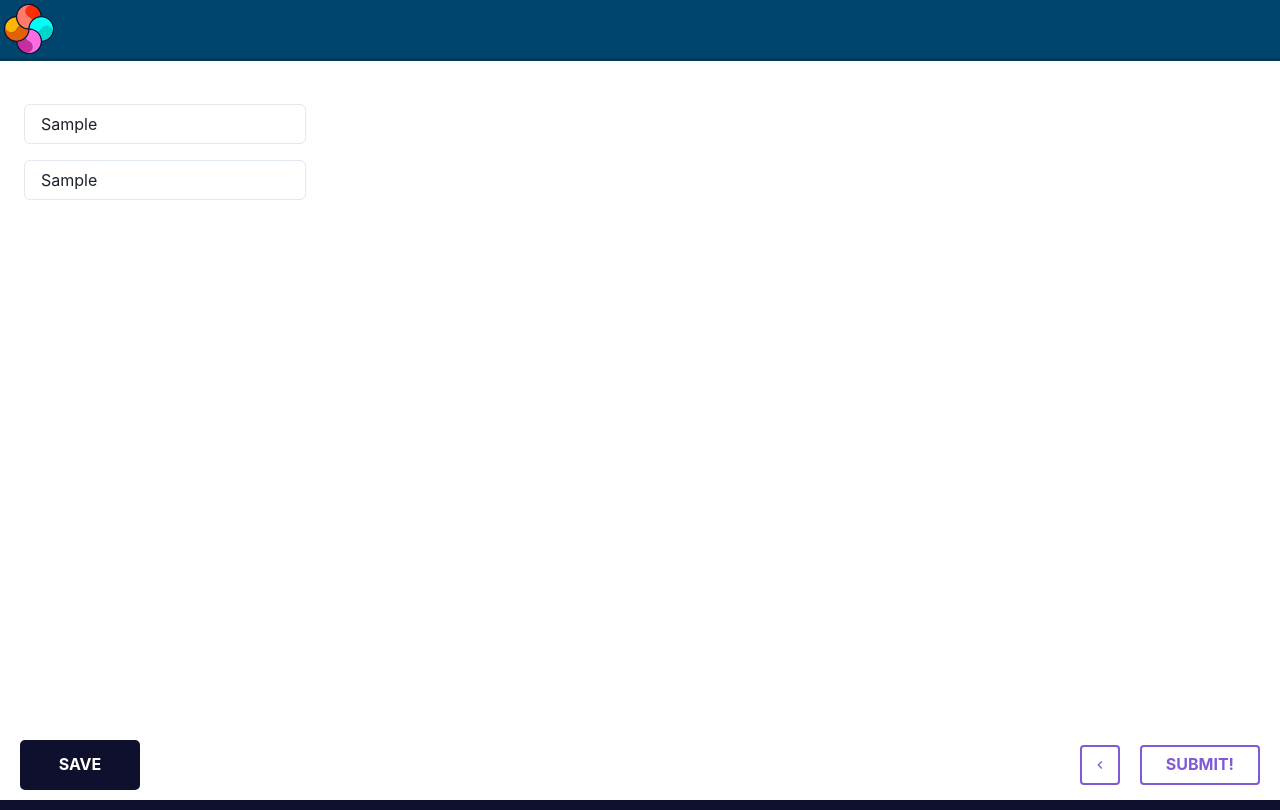
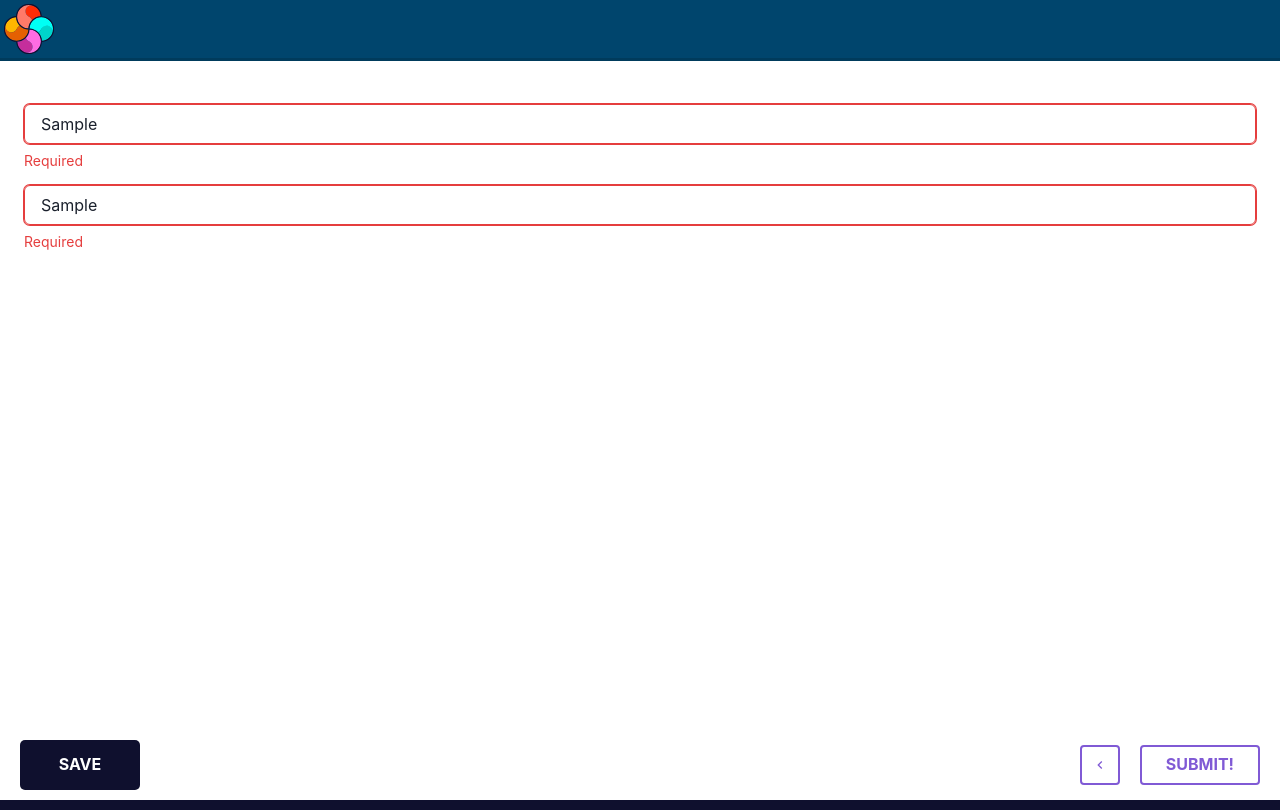
Before and after one commit to ReflectionsProjections/rp-web-2024, a React (Vite) app: page /register in a window 1280 px wide. Both pictures are taken after typing "Sample", "Sample" into the empty fields and a click on the button "SUBMIT!". Built offline with nearby package versions, Linux system fonts and the light colour scheme; a web font is replaced by a local one.

Commit message:
Changes for proper filtering

```diff
--- a/src/components/Registration/Pages/CareerProfile.tsx
+++ b/src/components/Registration/Pages/CareerProfile.tsx
@@ -10,13 +10,13 @@ import DropdownSelect from "../inputs/DropdownSelect";
 
 const CareerProfileValidator = Yup.object().shape({
     university: Yup.string().required('Required'),
+    major: Yup.string().required('Required'),
 });
 
 const CareerProfileDefaults = {
     university: "",
     major: "",
 };
-
 
 interface CareerProfileProps {
     pageNo: number;
@@ -43,7 +43,6 @@ export function CareerProfile({ pageNo, goNextPage, goPrevPage }: CareerProfileP
                     <VStack spacing={4} align="flex-start">
                         <DropdownSelect id="university" name="university" formik={formik} options={colleges} />
                         <DropdownSelect id="major" name="major" formik={formik} options={majors} />
-
                     </VStack>
                 </Box>
                 <Box h="10vh">
--- a/src/components/Registration/inputs/DropdownSelect.tsx
+++ b/src/components/Registration/inputs/DropdownSelect.tsx
@@ -1,5 +1,7 @@
 import {
     Box,
+    FormControl,
+    FormErrorMessage,
     Input,
     List,
     ListItem,
@@ -25,9 +27,14 @@ function DropdownSelect({ id, name, formik, options }: DropdownSelectProps) {
     const [isOpen, setIsOpen] = useState(false);
     const [selectedOption, setSelectedOption] = useState<string>("");
 
-    const filteredOptions = options.filter(option =>
-        option.toLowerCase().includes(query?.toLowerCase() ?? "")
-    ).slice(0, Config.REGISTRATION_MAX_DROPDOWN_OPTIONS);
+    const [filteredOptions, setFilteredOptions] = useState<string[]>(options.slice(0, Config.REGISTRATION_MAX_DROPDOWN_OPTIONS));
+
+    const resetFilter = () => {
+        const newOptions = options.filter(option =>
+            option.toLowerCase().includes(query?.toLowerCase() ?? "")
+        ).slice(0, Config.REGISTRATION_MAX_DROPDOWN_OPTIONS);
+        setFilteredOptions(newOptions);
+    }
 
     const handleSelect = (option: string) => {
         console.log("selected!", option)
@@ -40,26 +47,34 @@ function DropdownSelect({ id, name, formik, options }: DropdownSelectProps) {
     return (
         <Popover isOpen={isOpen} onClose={() => setIsOpen(false)} autoFocus={false} closeOnBlur={true}>
             <PopoverTrigger>
-                <Box>
+                <FormControl isInvalid={!!(formik.touched[name] && formik.errors[name])}>
                     <Input
                         id={id}
                         value={query ?? selectedOption}
                         onFocus={(e) => {
+                            console.log("on focus!");
                             e.target.value = ""
                             setQuery(e.target.value);
+                            resetFilter();
                         }}
                         onChange={(e) => {
+                            console.log("on change!");
                             setQuery(e.target.value);
+                            resetFilter();
                             setIsOpen(true);
                         }}
                         onClick={() => {
+                            console.log("on click!");
                             setIsOpen(!isOpen)
+                            setSelectedOption("");
                         }}
                         onBlur={() => {
+                            console.log("on blur!");
                             setIsOpen(false)
                         }}
                     />
-                </Box>
+                    <FormErrorMessage>{formik.errors[name]?.toString()}</FormErrorMessage>
+                </FormControl>
             </PopoverTrigger>
             <PopoverContent>
                 <PopoverArrow />
@@ -67,8 +82,11 @@ function DropdownSelect({ id, name, formik, options }: DropdownSelectProps) {
                     <List>
                         {filteredOptions.map((option, index) => (
                             <ListItem
-                                key={index}
-                                onClick={() => handleSelect(option)}
+                                key={option}
+                                onClick={() => {
+                                    handleSelect(option)
+                                }
+                                }
                                 cursor="pointer"
                                 _hover={{ backgroundColor: 'gray.100' }}
                                 padding="8px"
@@ -79,7 +97,7 @@ function DropdownSelect({ id, name, formik, options }: DropdownSelectProps) {
                     </List>
                 </PopoverBody>
             </PopoverContent>
-        </Popover>
+        </Popover >
     );
 };
 
```
